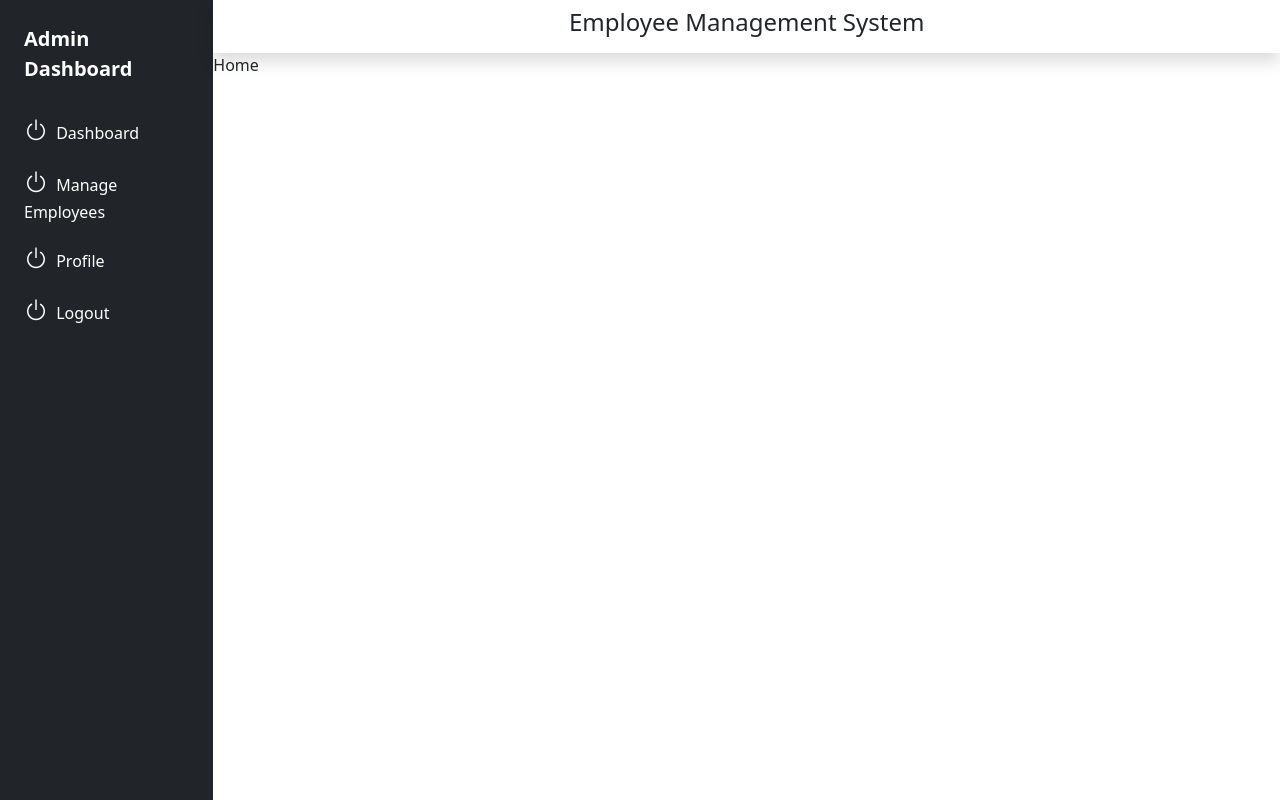
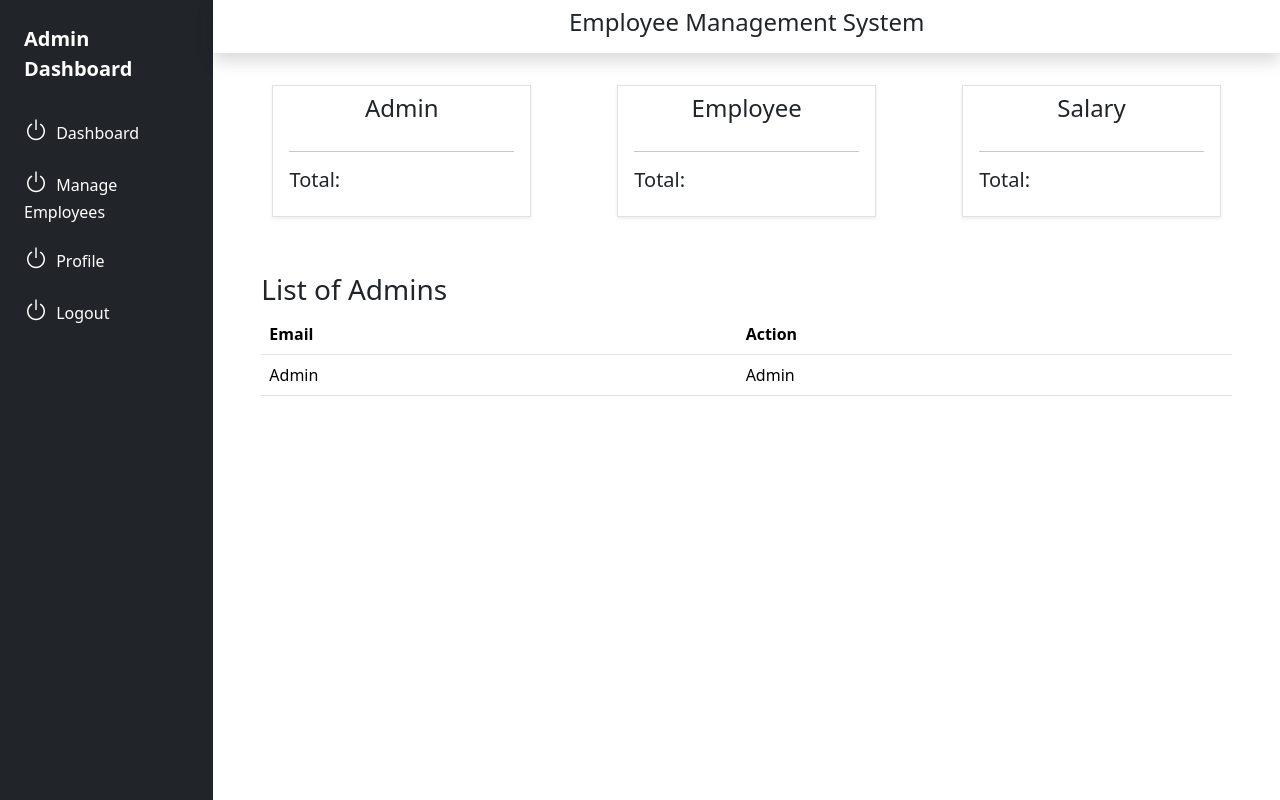
Before and after one commit to orbashan94/Employee-Management-System, a React (Vite) app in the folder frontend/: page / in a window 1280 px wide. Built offline with nearby package versions, Linux system fonts and the light colour scheme.

Commit message:
Dashboard Home Page

```diff
--- a/frontend/src/Home.jsx
+++ b/frontend/src/Home.jsx
@@ -3,9 +3,56 @@ import React from 'react'
 function Home() {
   return (
     <div>
-      Home
+      <div className="p-3 d-flex justify-content-around mt-3">
+        <div className="px-3 pt-2 pb-3 border shadow-sm w-25">
+          <div className="text-center pb-1">
+            <h4>Admin</h4>
+          </div>
+          <hr />
+          <div className="">
+            <h5>Total: {}</h5>
+          </div>
+        </div>
+        <div className="px-3 pt-2 pb-3 border shadow-sm w-25">
+          <div className="text-center pb-1">
+            <h4>Employee</h4>
+          </div>
+          <hr />
+          <div className="">
+            <h5>Total: {}</h5>
+          </div>
+        </div>
+        <div className="px-3 pt-2 pb-3 border shadow-sm w-25">
+          <div className="text-center pb-1">
+            <h4>Salary</h4>
+          </div>
+          <hr />
+          <div className="">
+            <h5>Total: {}</h5>
+          </div>
+        </div>
+      </div>
+
+      {/* list of admins */}
+      <div className="mt-4 px-5 pt-3">
+        <h3>List of Admins</h3>
+        <table className="table">
+          <thead>
+            <tr>
+              <th>Email</th>
+              <th>Action</th>
+            </tr>
+          </thead>
+          <tbody>
+            <tr>
+              <td>Admin</td>
+              <td>Admin</td>
+            </tr>
+          </tbody>
+        </table>
+      </div>
     </div>
-  )
+  );
 }
 
 export default Home
```
